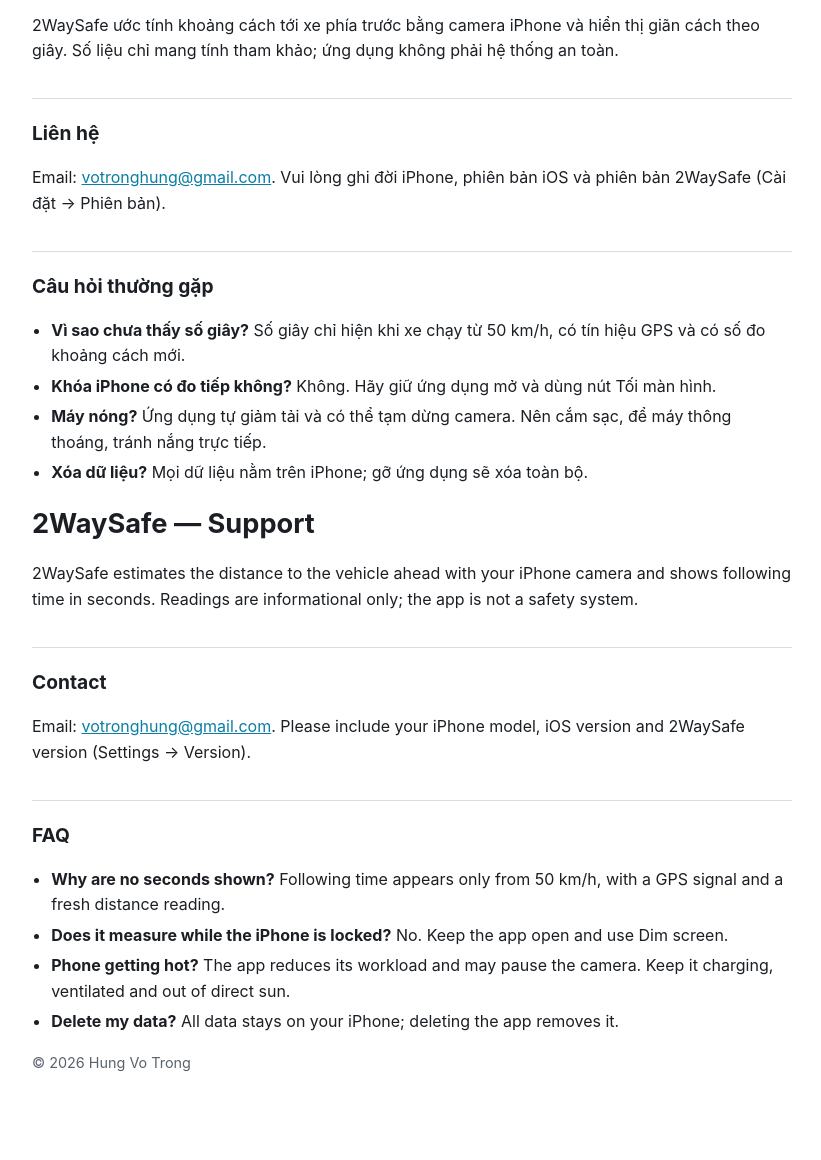
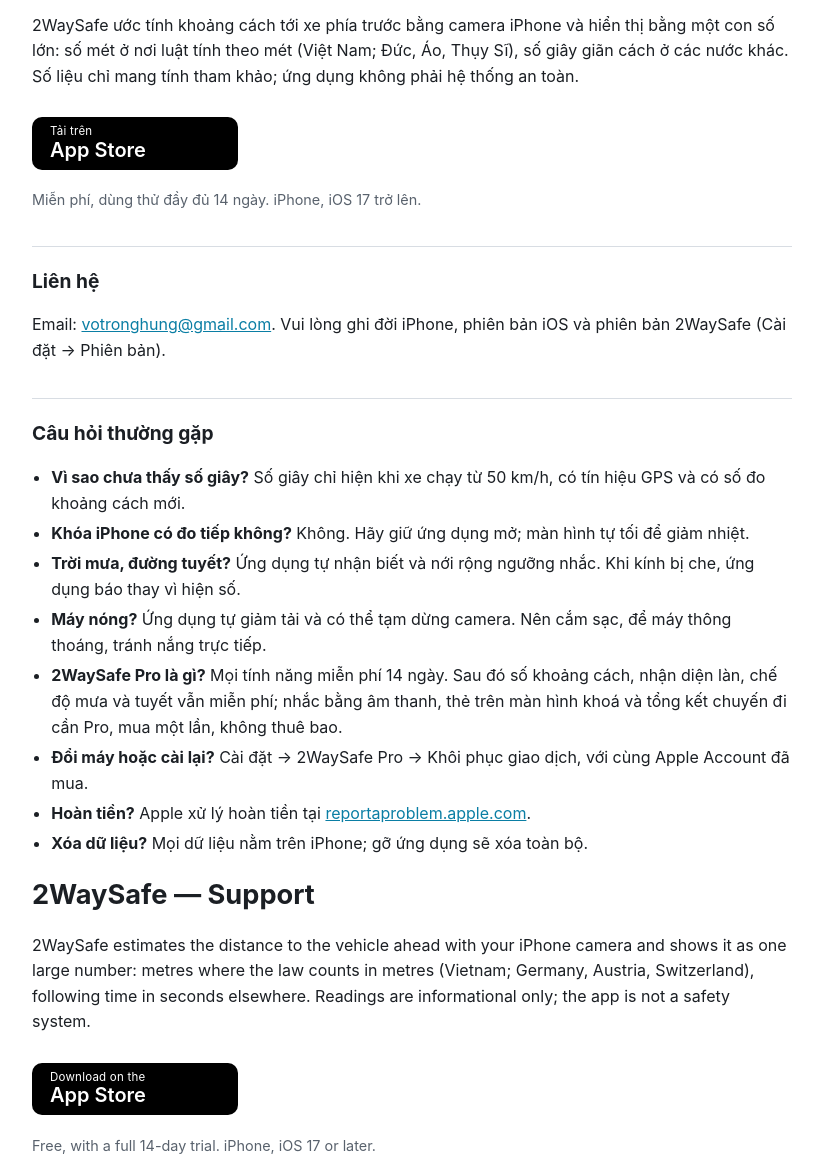
Before and after one commit to votronghung/2waysafe, a plain HTML site: page index.html in a window 1280 px wide. Shown: the part 102-1262 px from the top of the page, without its empty margins (228-1049 px from the left). Drawn offline with Linux system fonts and the light colour scheme.

Commit message:
Add files via upload

```diff
--- a/index.html
+++ b/index.html
@@ -4,14 +4,18 @@
 <meta charset="utf-8">
 <meta name="viewport" content="width=device-width,initial-scale=1">
 <title>2WaySafe — Hỗ trợ / Support</title>
+<meta name="apple-itunes-app" content="app-id=6826521858">
 <style>
-:root{color-scheme:light dark;--bg:#fff;--fg:#1b1f24;--mut:#59626d;--acc:#0a7ea4;--line:#d8dde3}
-@media (prefers-color-scheme:dark){:root{--bg:#10151a;--fg:#e8ecf0;--mut:#9aa5b1;--acc:#4cc3e8;--line:#2a333c}}
+:root{color-scheme:light dark;--bg:#fff;--fg:#1b1f24;--mut:#59626d;--acc:#0a7ea4;--line:#d8dde3;--btn:#000;--btnfg:#fff}
+@media (prefers-color-scheme:dark){:root{--bg:#10151a;--fg:#e8ecf0;--mut:#9aa5b1;--acc:#4cc3e8;--line:#2a333c;--btn:#fff;--btnfg:#000}}
 body{margin:0;background:var(--bg);color:var(--fg);font:16px/1.6 -apple-system,BlinkMacSystemFont,"Segoe UI",Roboto,sans-serif}
 main{max-width:760px;margin:0 auto;padding:24px 16px 64px}
 h1{font-size:1.7rem;margin:.2em 0}h2{font-size:1.2rem;margin-top:1.8em;border-top:1px solid var(--line);padding-top:1em}
 a{color:var(--acc)}nav a{margin-right:1em;font-weight:600}.mut{color:var(--mut);font-size:.9rem}
 ul{padding-left:1.2em}li{margin:.3em 0}
+.store{display:inline-flex;flex-direction:column;justify-content:center;background:var(--btn);color:var(--btnfg);text-decoration:none;
+ border-radius:10px;padding:8px 18px;margin:12px 0 4px;line-height:1.15;min-width:170px}
+.store small{font-size:.72rem;letter-spacing:.02em}.store b{font-size:1.25rem;font-weight:600}
 </style>
 </head>
 <body>
@@ -20,28 +24,40 @@ ul{padding-left:1.2em}li{margin:.3em 0}
 
 <section id="vi" lang="vi">
 <h1>2WaySafe — Hỗ trợ</h1>
-<p>2WaySafe ước tính khoảng cách tới xe phía trước bằng camera iPhone và hiển thị giãn cách theo giây. Số liệu chỉ mang tính tham khảo; ứng dụng không phải hệ thống an toàn.</p>
+<p>2WaySafe ước tính khoảng cách tới xe phía trước bằng camera iPhone và hiển thị bằng một con số lớn: số mét ở nơi luật tính theo mét (Việt Nam; Đức, Áo, Thụy Sĩ), số giây giãn cách ở các nước khác. Số liệu chỉ mang tính tham khảo; ứng dụng không phải hệ thống an toàn.</p>
+<a class="store" href="https://apps.apple.com/app/2waysafe/id6826521858"><small>Tải trên</small><b>App Store</b></a>
+<p class="mut">Miễn phí, dùng thử đầy đủ 14 ngày. iPhone, iOS 17 trở lên.</p>
 <h2>Liên hệ</h2>
 <p>Email: <a href="mailto:votronghung@gmail.com">votronghung@gmail.com</a>. Vui lòng ghi đời iPhone, phiên bản iOS và phiên bản 2WaySafe (Cài đặt → Phiên bản).</p>
 <h2>Câu hỏi thường gặp</h2>
 <ul>
 <li><strong>Vì sao chưa thấy số giây?</strong> Số giây chỉ hiện khi xe chạy từ 50 km/h, có tín hiệu GPS và có số đo khoảng cách mới.</li>
-<li><strong>Khóa iPhone có đo tiếp không?</strong> Không. Hãy giữ ứng dụng mở và dùng nút Tối màn hình.</li>
+<li><strong>Khóa iPhone có đo tiếp không?</strong> Không. Hãy giữ ứng dụng mở; màn hình tự tối để giảm nhiệt.</li>
+<li><strong>Trời mưa, đường tuyết?</strong> Ứng dụng tự nhận biết và nới rộng ngưỡng nhắc. Khi kính bị che, ứng dụng báo thay vì hiện số.</li>
 <li><strong>Máy nóng?</strong> Ứng dụng tự giảm tải và có thể tạm dừng camera. Nên cắm sạc, để máy thông thoáng, tránh nắng trực tiếp.</li>
+<li><strong>2WaySafe Pro là gì?</strong> Mọi tính năng miễn phí 14 ngày. Sau đó số khoảng cách, nhận diện làn, chế độ mưa và tuyết vẫn miễn phí; nhắc bằng âm thanh, thẻ trên màn hình khoá và tổng kết chuyến đi cần Pro, mua một lần, không thuê bao.</li>
+<li><strong>Đổi máy hoặc cài lại?</strong> Cài đặt → 2WaySafe Pro → Khôi phục giao dịch, với cùng Apple Account đã mua.</li>
+<li><strong>Hoàn tiền?</strong> Apple xử lý hoàn tiền tại <a href="https://reportaproblem.apple.com">reportaproblem.apple.com</a>.</li>
 <li><strong>Xóa dữ liệu?</strong> Mọi dữ liệu nằm trên iPhone; gỡ ứng dụng sẽ xóa toàn bộ.</li>
 </ul>
 </section>
 
 <section id="en" lang="en">
 <h1>2WaySafe — Support</h1>
-<p>2WaySafe estimates the distance to the vehicle ahead with your iPhone camera and shows following time in seconds. Readings are informational only; the app is not a safety system.</p>
+<p>2WaySafe estimates the distance to the vehicle ahead with your iPhone camera and shows it as one large number: metres where the law counts in metres (Vietnam; Germany, Austria, Switzerland), following time in seconds elsewhere. Readings are informational only; the app is not a safety system.</p>
+<a class="store" href="https://apps.apple.com/app/2waysafe/id6826521858"><small>Download on the</small><b>App Store</b></a>
+<p class="mut">Free, with a full 14-day trial. iPhone, iOS 17 or later.</p>
 <h2>Contact</h2>
 <p>Email: <a href="mailto:votronghung@gmail.com">votronghung@gmail.com</a>. Please include your iPhone model, iOS version and 2WaySafe version (Settings → Version).</p>
 <h2>FAQ</h2>
 <ul>
-<li><strong>Why are no seconds shown?</strong> Following time appears only from 50 km/h, with a GPS signal and a fresh distance reading.</li>
-<li><strong>Does it measure while the iPhone is locked?</strong> No. Keep the app open and use Dim screen.</li>
+<li><strong>Why are no seconds shown?</strong> Following time appears only from 50 km/h (31 mph), with a GPS signal and a fresh distance reading.</li>
+<li><strong>Does it measure while the iPhone is locked?</strong> No. Keep the app open; the screen dims by itself to reduce heat.</li>
+<li><strong>Rain or snow?</strong> The app recognises them by itself and widens the reminder threshold. When the view is blocked, it says so instead of showing a number.</li>
 <li><strong>Phone getting hot?</strong> The app reduces its workload and may pause the camera. Keep it charging, ventilated and out of direct sun.</li>
+<li><strong>What is 2WaySafe Pro?</strong> Every feature is free for 14 days. After that the distance, lane detection and rain/snow modes stay free; sound reminders, the Lock Screen card and trip summaries need Pro, a one-time purchase with no subscription.</li>
+<li><strong>New iPhone or reinstall?</strong> Settings → 2WaySafe Pro → Restore Purchase, with the Apple Account you bought it with.</li>
+<li><strong>Refunds?</strong> Apple handles refunds at <a href="https://reportaproblem.apple.com">reportaproblem.apple.com</a>.</li>
 <li><strong>Delete my data?</strong> All data stays on your iPhone; deleting the app removes it.</li>
 </ul>
 </section>
```
